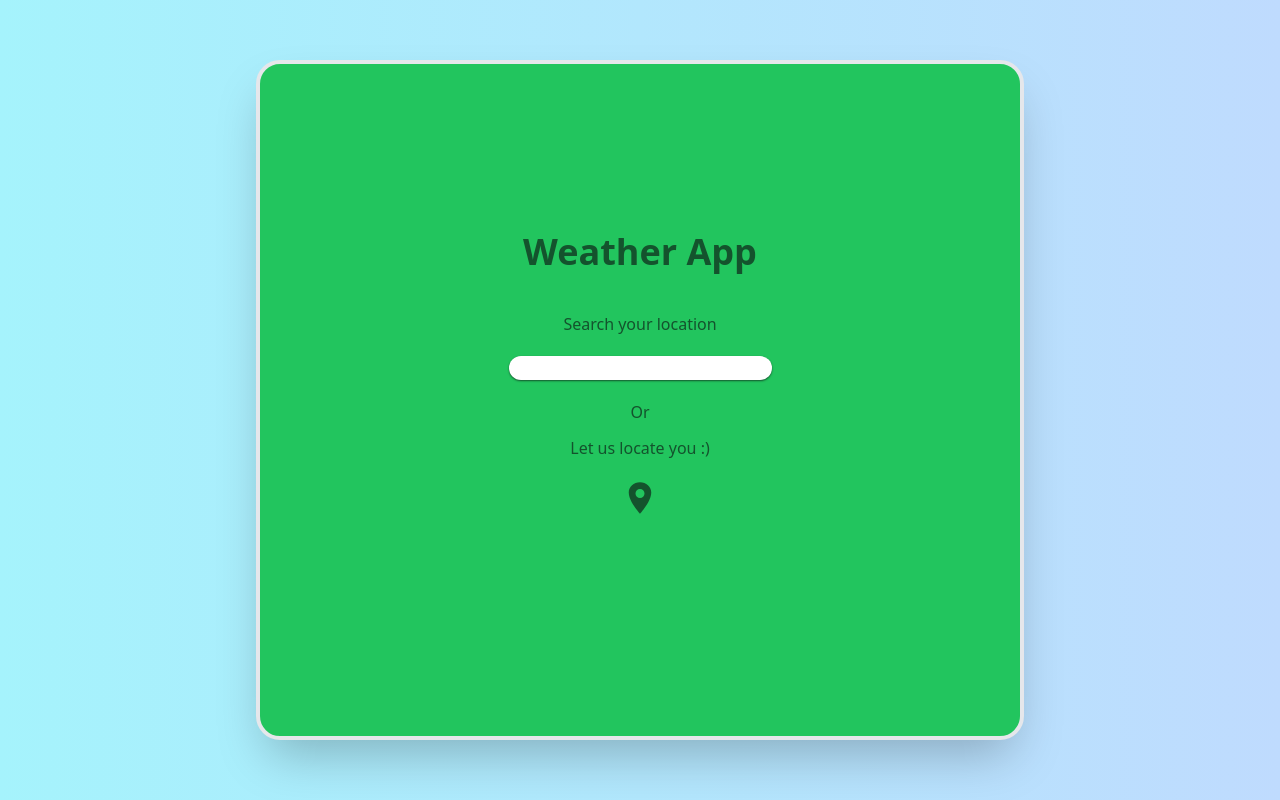
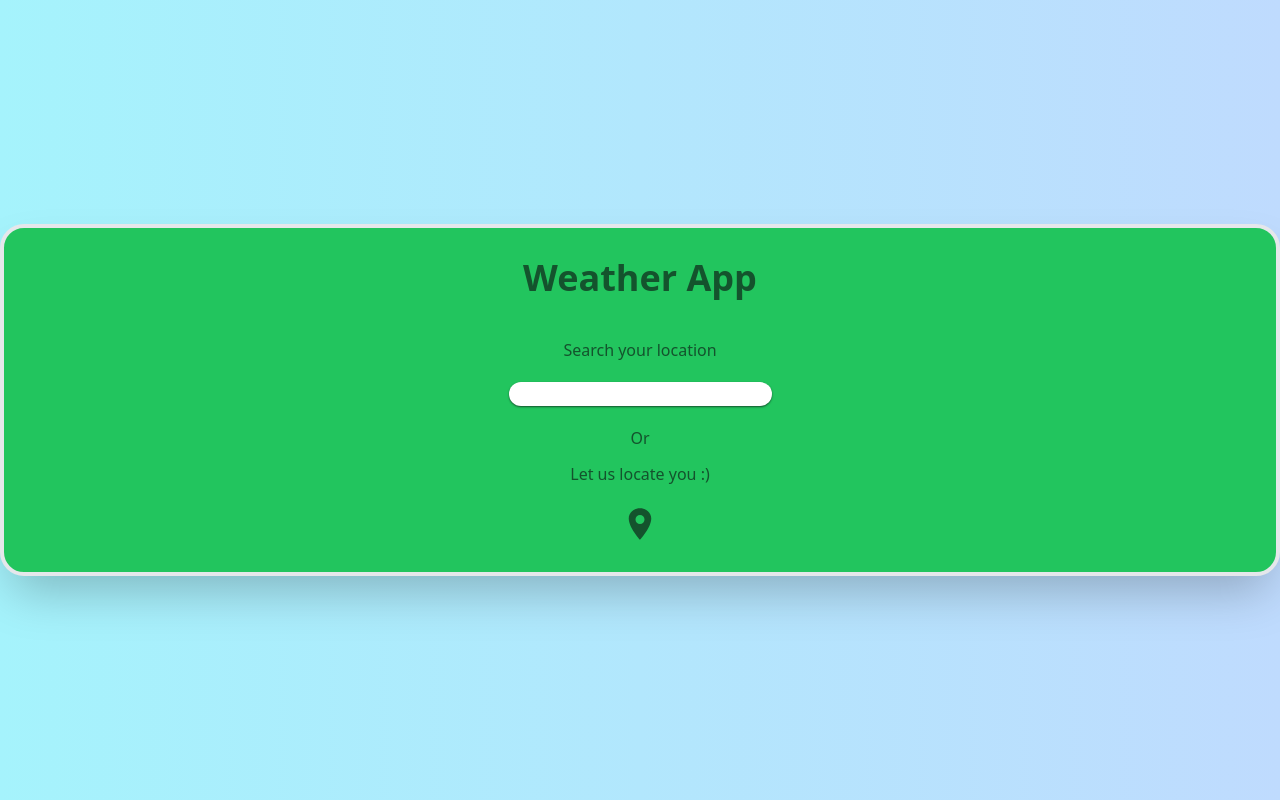
Before and after one commit to Kaamos88/weather-app, a React (Create React App) app: page / in a window 1280 px wide. Built offline with nearby package versions, Linux system fonts and the light colour scheme.

Commit message:
mobile landscape responsive fix

```diff
--- a/src/components/App.js
+++ b/src/components/App.js
@@ -29,16 +29,18 @@ const App = () => {
 		}
 	};
 
+	const showSpinner = spin ? (
+		<div className='absolute w-full h-full flex justify-center items-center bg-green-500 z-10 opacity-90'>
+			<Spinner />
+		</div>
+	) : (
+		''
+	);
+
 	if (start) {
 		return (
 			<div className='flex bg-gradient-to-r from-cyan-200 to-blue-200 h-screen text-green-900'>
-				{spin ? (
-					<div className='absolute w-full h-full flex justify-center items-center bg-green-500 z-10'>
-						<Spinner />
-					</div>
-				) : (
-					''
-				)}
+				{showSpinner}
 				<LandingPage fetchWeather={fetchWeather} />
 			</div>
 		);
@@ -46,13 +48,7 @@ const App = () => {
 
 	return (
 		<div className='flex bg-gradient-to-r from-cyan-200 to-blue-200 h-screen text-green-900'>
-			{spin ? (
-				<div className='absolute w-full h-full flex justify-center items-center bg-green-500 z-10'>
-					<Spinner />
-				</div>
-			) : (
-				''
-			)}
+			{showSpinner}
 			<Details weather={weather} fetchWeather={fetchWeather} />
 		</div>
 	);
--- a/src/components/Details.js
+++ b/src/components/Details.js
@@ -7,7 +7,7 @@ import PropTypes from 'prop-types';
 
 const Details = ({ fetchWeather, weather }) => {
 	return (
-		<div className='flex flex-col justify-evenly w-full  bg-green-500 border-white-l sm:border-4 sm:w-4/5 sm:h-[95%] sm:rounded-3xl sm:shadow-2xl sm:m-auto lg:w-3/5 2xl:w-2/5'>
+		<div className='flex flex-col justify-evenly w-full bg-green-500 border-white-l sm:border-4 sm:w-4/5 sm:h-[95%] sm:rounded-3xl sm:shadow-2xl sm:m-auto lg:w-3/5 2xl:w-2/5 custom details'>
 			<div className='flex items-center justify-around '>
 				<h1 className='inline-block text-green-900 text-l font-bold'>
 					Weather App
--- a/src/components/Hour.js
+++ b/src/components/Hour.js
@@ -20,7 +20,7 @@ const Hour = ({ weather }) => {
 		return (
 			<div
 				key={index}
-				className='flex flex-col items-center shrink-0 text-sm pt-2 border-x-2 snap-start'
+				className='flex flex-col items-center shrink-0 text-sm pt-2 border-x-2 snap-start card'
 			>
 				<p>{hour.time.slice(11)}</p>
 				<img alt='condition-icon' className='w-2/3' src={hour.condition.icon} />
--- a/src/components/LandingPage.js
+++ b/src/components/LandingPage.js
@@ -5,7 +5,7 @@ import PropTypes from 'prop-types';
 
 const LandingPage = ({ fetchWeather }) => {
 	return (
-		<div className='w-full text-center rounded-xl shadow-2xl bg-green-500 sm:border-4 sm:w-4/5 sm:h-[85%] sm:rounded-3xl sm:shadow-2xl sm:m-auto lg:w-3/5 2xl:w-2/5'>
+		<div className='w-full text-center shadow-2xl bg-green-500 sm:border-4 sm:w-4/5 sm:h-[85%] sm:rounded-3xl sm:shadow-2xl sm:m-auto lg:w-3/5 2xl:w-2/5 custom'>
 			<div className='relative inset-y-1/4'>
 				<h1 className='text-4xl font-bold'>Weather App</h1>
 				<p className='pt-10 pb-5'>Search your location</p>
--- a/src/components/WeatherCard.js
+++ b/src/components/WeatherCard.js
@@ -38,7 +38,7 @@ const WeatherCard = ({ index, weather, day }) => {
 	const conditions = index === 0 ? currentConditions : forecastConditions;
 
 	return (
-		<div className='flex justify-between bg-white h-1/6 w-5/6 mx-auto rounded-3xl shadow-xl overflow-hidden'>
+		<div className='flex justify-between bg-white h-1/6 w-5/6 mx-auto rounded-3xl shadow-xl overflow-hidden card'>
 			<h4 className='absolute inset-x-0 pt-1 text-center'>{day}</h4>
 			<div className='flex flex-col justify-evenly w-1/3 h-full text-center'>
 				<img alt='condition-icon' className='mx-auto' src={conditions.icon} />
--- a/src/index.css
+++ b/src/index.css
@@ -68,3 +68,21 @@
     opacity: 0;
   }
 }
+
+@media only screen and (min-device-width: 480px)
+                   and (max-device-width: 900px)
+                   and (orientation: landscape) {
+  .custom {
+    width: 100% !important;
+    height: max-content !important;
+    padding: 30px;
+  }
+
+  .details {
+    gap: 1.25rem;
+  }
+
+  .card {
+    height: 10rem;
+  }
+}
```
